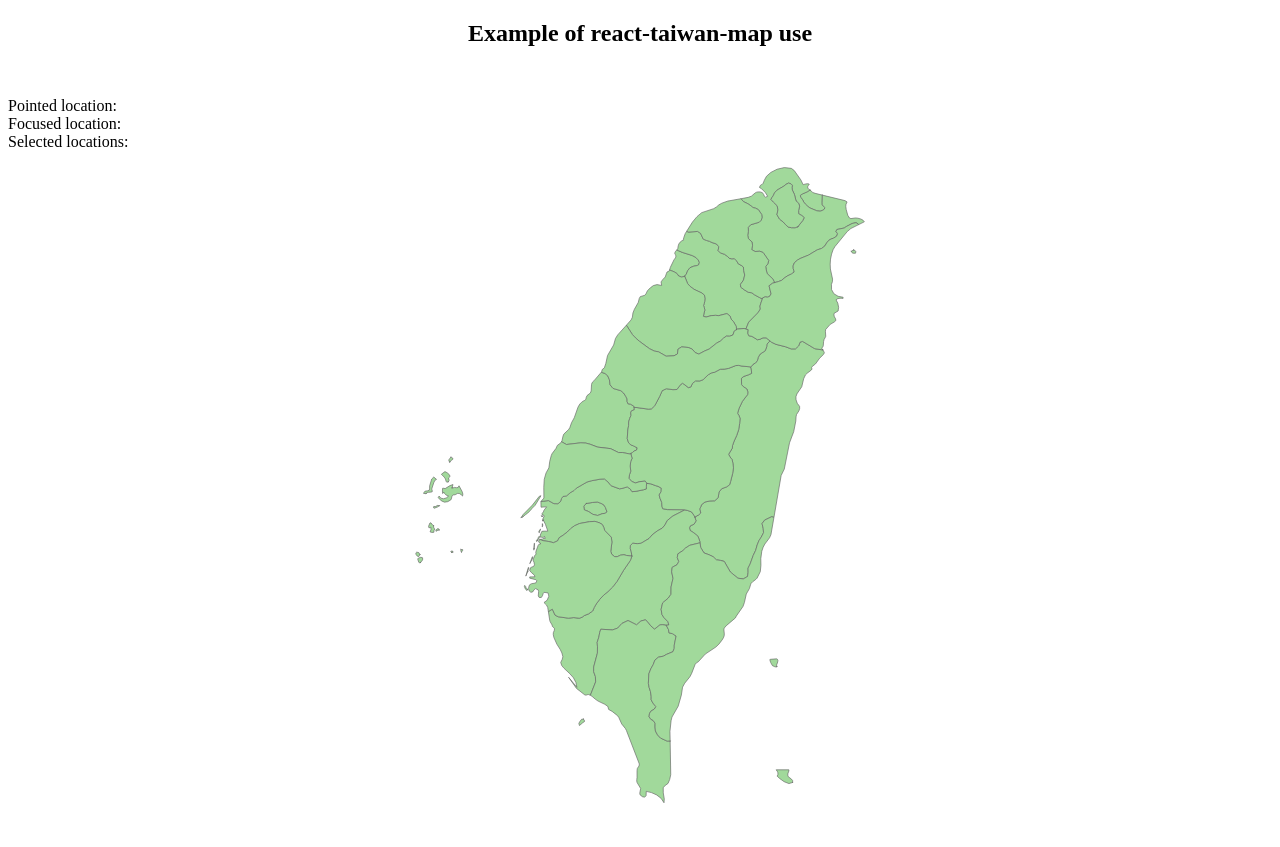
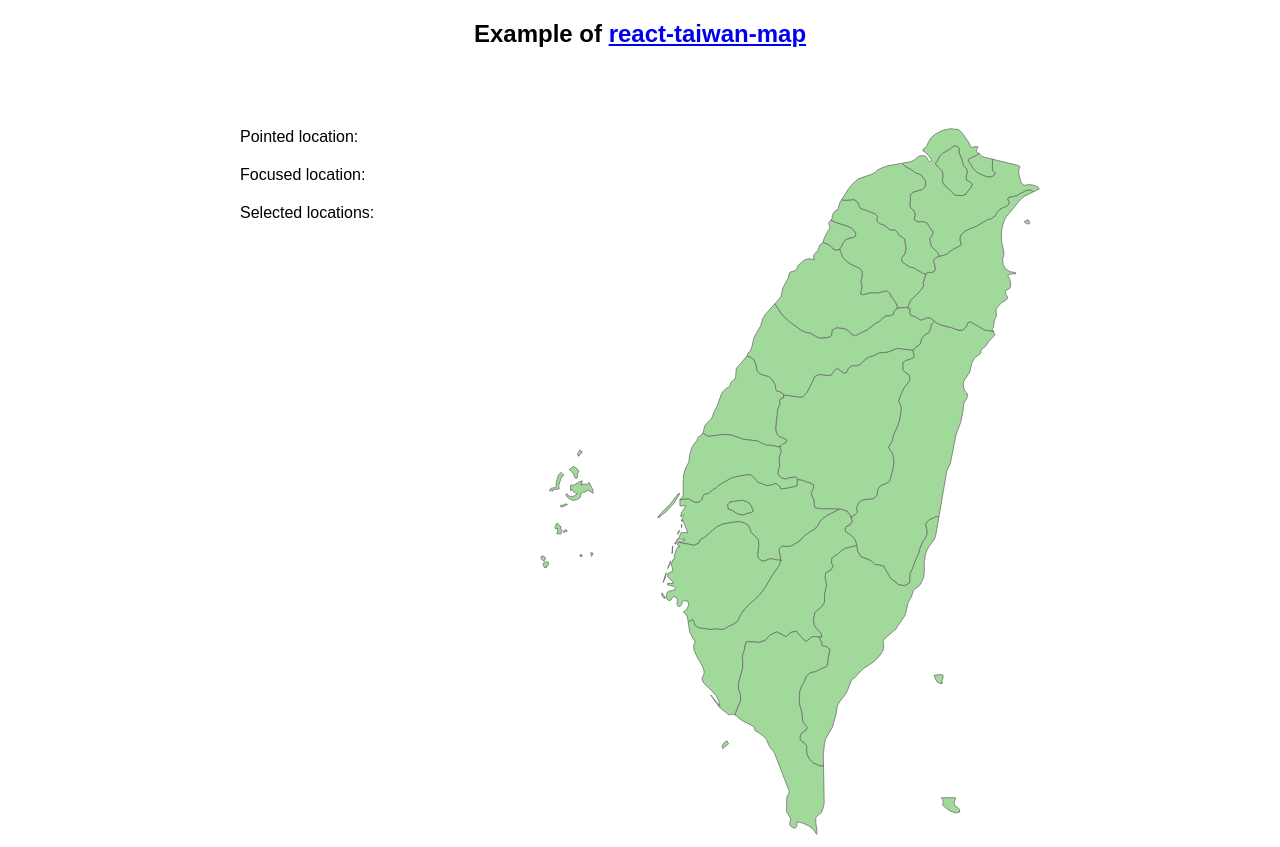
Before and after one commit to VictorCazanave/react-svg-map, a React app: page / in a window 1280 px wide. Before the commit the page ends 815 px from the top, so only its background shows below. Built offline with nearby package versions, Linux system fonts and the light colour scheme.

Commit message:
[Example] Clean code and finish CSS

```diff
--- a/example/ExampleApp.jsx
+++ b/example/ExampleApp.jsx
@@ -5,6 +5,7 @@ import './ExampleApp.scss';
 class ExampleApp extends React.Component {
 	constructor() {
 		super();
+
 		this.state = {
 			pointedLocation: null,
 			focusedLocation: null,
@@ -69,21 +70,23 @@ class ExampleApp extends React.Component {
 		return (
 			<section className="example">
 				<h1 className="example__title">
-					Example of react-taiwan-map use
+					Example of <a href="https://github.com/VictorCazanave/react-taiwan-map">react-taiwan-map</a>
 				</h1>
 				<div className="example__info">
+					<div className="example__info__block">
 						Pointed location: {this.state.pointedLocation}
 					</div>
-				<div className="example__info">
+					<div className="example__info__block">
 						Focused location: {this.state.focusedLocation}
 					</div>
-				<div className="example__info">
+					<div className="example__info__block">
 						Selected locations:
 							<ul>
 								{
 									this.state.selectedLocations.map(location => (<li key={location.id}>{location.name}</li>))
 								}
 							</ul>
+						</div>
 				</div>
 				<div className="example__map">
 					<TaiwanMap
--- a/example/ExampleApp.scss
+++ b/example/ExampleApp.scss
@@ -1,16 +1,24 @@
 .example {
+	font-family: Arial, sans-serif;
+	text-align: center;
 
 	&__title {
-		text-align: center;
-		margin-bottom: 50px;
+		margin-bottom: 80px;
 	}
 
 	&__map {
-		width: 450px;
-		margin: 0 auto;
+		display: inline-block;
+		width: 500px;
 	}
 
 	&__info {
+		display: inline-block;
+		vertical-align: top;
+		width: 300px;
+		text-align: left;
 
+		&__block {
+			margin-bottom: 20px;
+		}
 	}
 }
```
Lines whose indentation alone changed are shown as unchanged.
